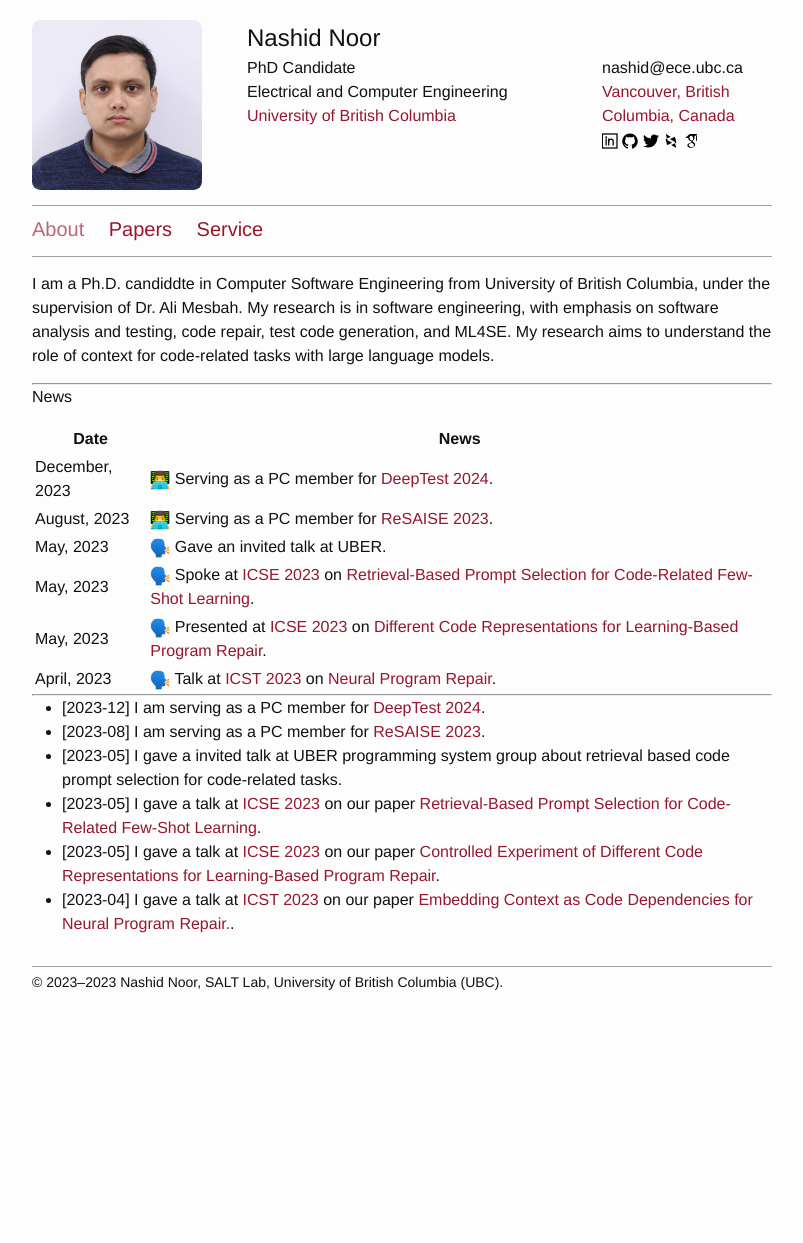
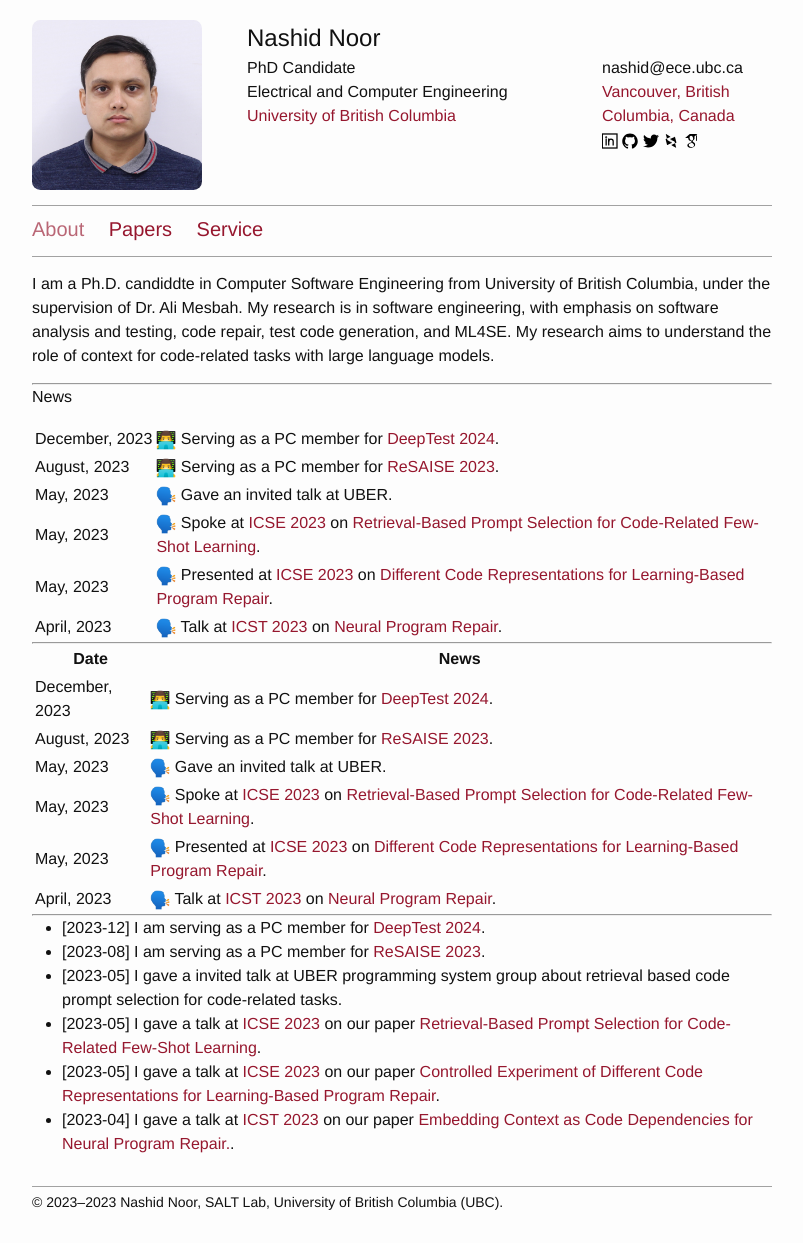
Before and after one commit to nashid/nashid.github.io, a Jekyll site: the page built from index.md, in a window 1280 px wide. Shown: the whole page, without its empty margins (238-1041 px from the left). Built offline with Jekyll 4.4.1, drawn with Linux system fonts in a browser that asks for light colours; before the commit the page ends 1023 px from its top, so only the background shows below that.

Commit message:
update the news section

```diff
--- a/index.md
+++ b/index.md
@@ -10,6 +10,16 @@ My research aims to understand the role of context for code-related tasks with l
 
 ---
 News
+
+|-------------------|------|
+| December,&nbsp;2023 | <img src="./resources/images/icon-paper-review.png" width="20" height="20"> Serving as a PC member for [DeepTest 2024](https://conf.researchr.org/home/icse-2024/deeptest-2024). |
+| August,&nbsp;2023   | <img src="./resources/images/icon-paper-review.png" width="20" height="20"> Serving as a PC member for [ReSAISE 2023](https://resaise.github.io/2023/committee.html). |
+| May,&nbsp;2023      | <img src="./resources/images/icon-talk.png" width="20" height="20"> Gave an invited talk at UBER. |
+| May,&nbsp;2023      | <img src="./resources/images/icon-talk.png" width="20" height="20"> Spoke at [ICSE 2023](https://conf.researchr.org/home/icse-2023) on [Retrieval-Based Prompt Selection for Code-Related Few-Shot Learning](https://nashid.github.io/resources/papers/cedar-icse23.pdf). |
+| May,&nbsp;2023      | <img src="./resources/images/icon-talk.png" width="20" height="20"> Presented at [ICSE 2023](https://conf.researchr.org/home/icse-2023) on [Different Code Representations for Learning-Based Program Repair](https://nashid.github.io/resources/papers/reptory-emse22.pdf). |
+| April,&nbsp;2023    | <img src="./resources/images/icon-talk.png" width="20" height="20"> Talk at [ICST 2023](https://conf.researchr.org/home/icst-2023) on [Neural Program Repair](https://nashid.github.io/resources/papers/glance-icst23.pdf). |
+
+---
 
 | Date            | News |
 |-----------------|------|
```
